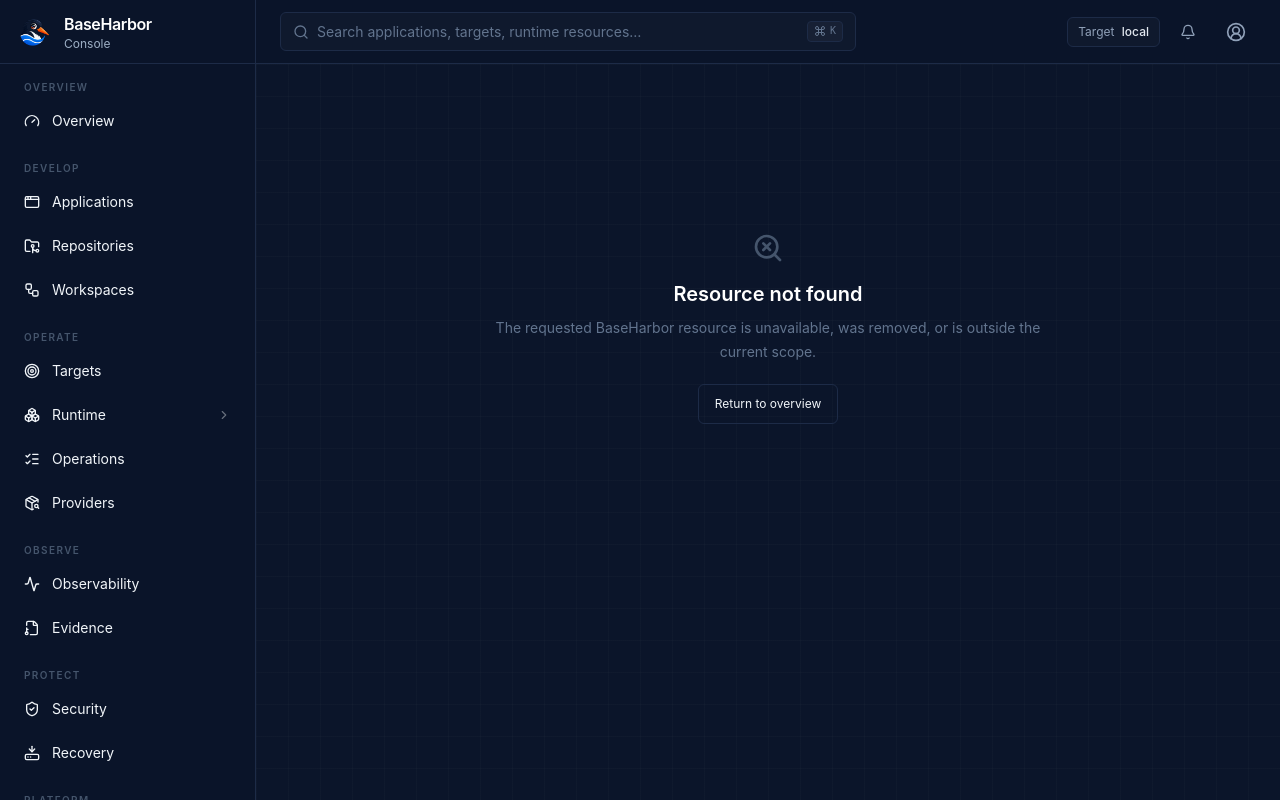
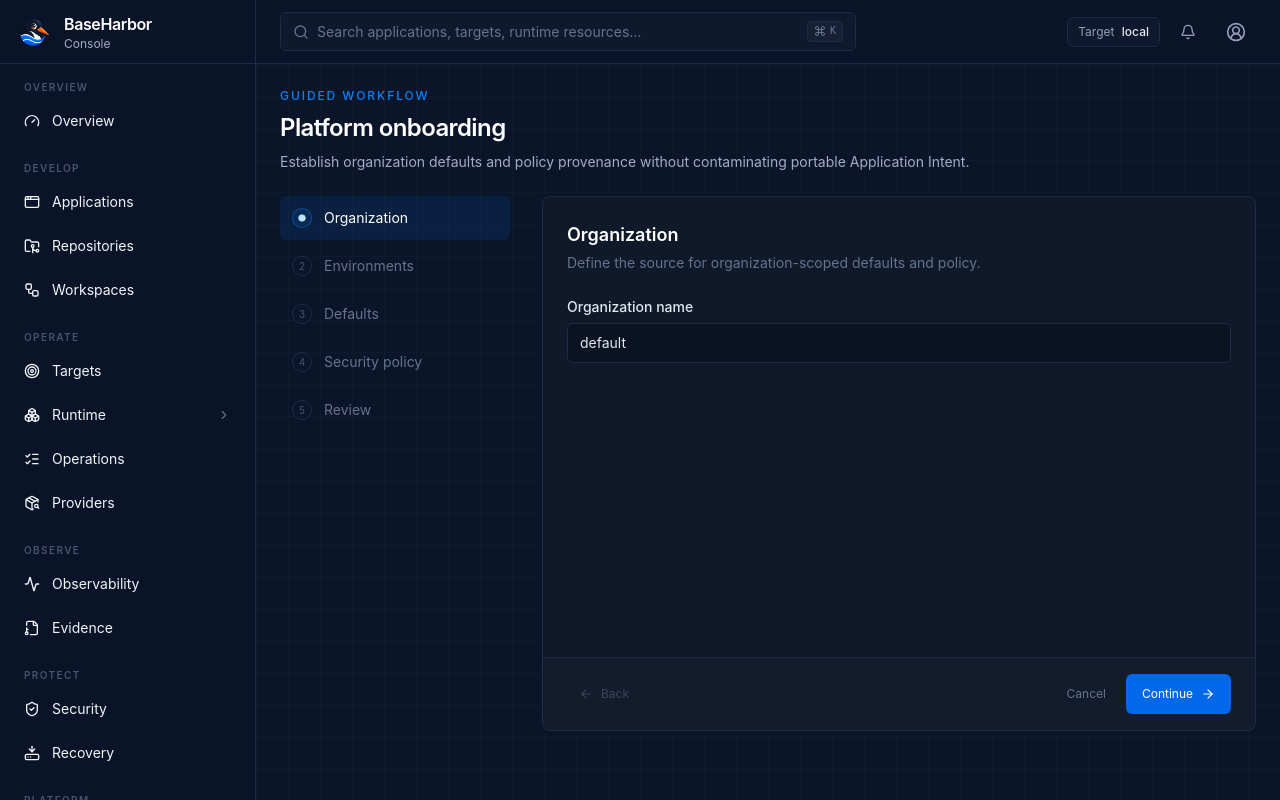
Before and after one commit to mcpdev80/baseharbor-console, a Next.js app: page /platform/onboarding in a window 1280 px wide. Before the commit this address had no page. Built offline with nearby package versions, Linux system fonts and the light colour scheme.

Commit message:
feat: complete remaining guided workflow families

```diff
--- /dev/null
+++ b/src/app/platform/onboarding/page.tsx
@@ -0,0 +1,5 @@
+import { PlatformOnboardingWizard } from "@/components/wizard/platform-onboarding-wizard";
+
+export default function PlatformOnboardingPage() {
+  return <PlatformOnboardingWizard />;
+}
```
